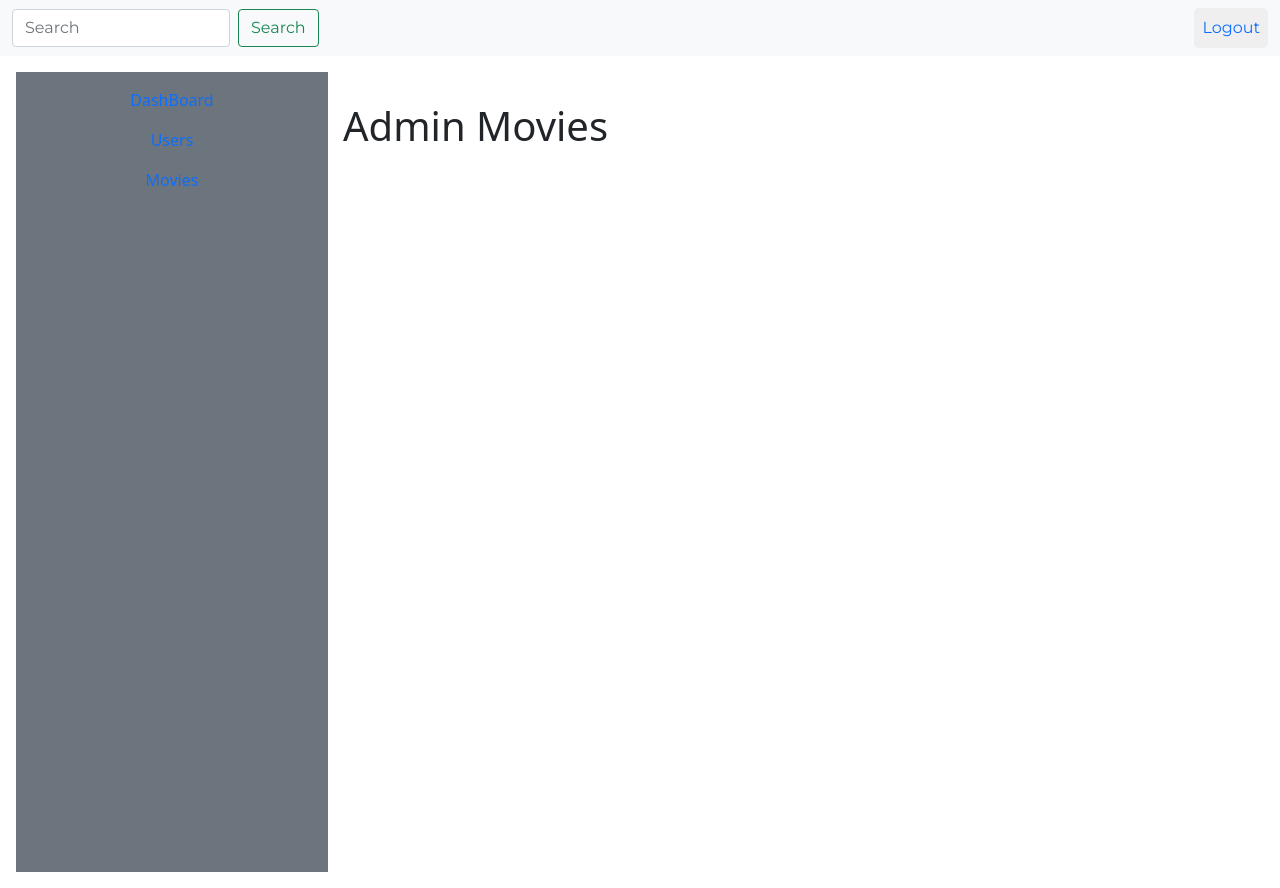
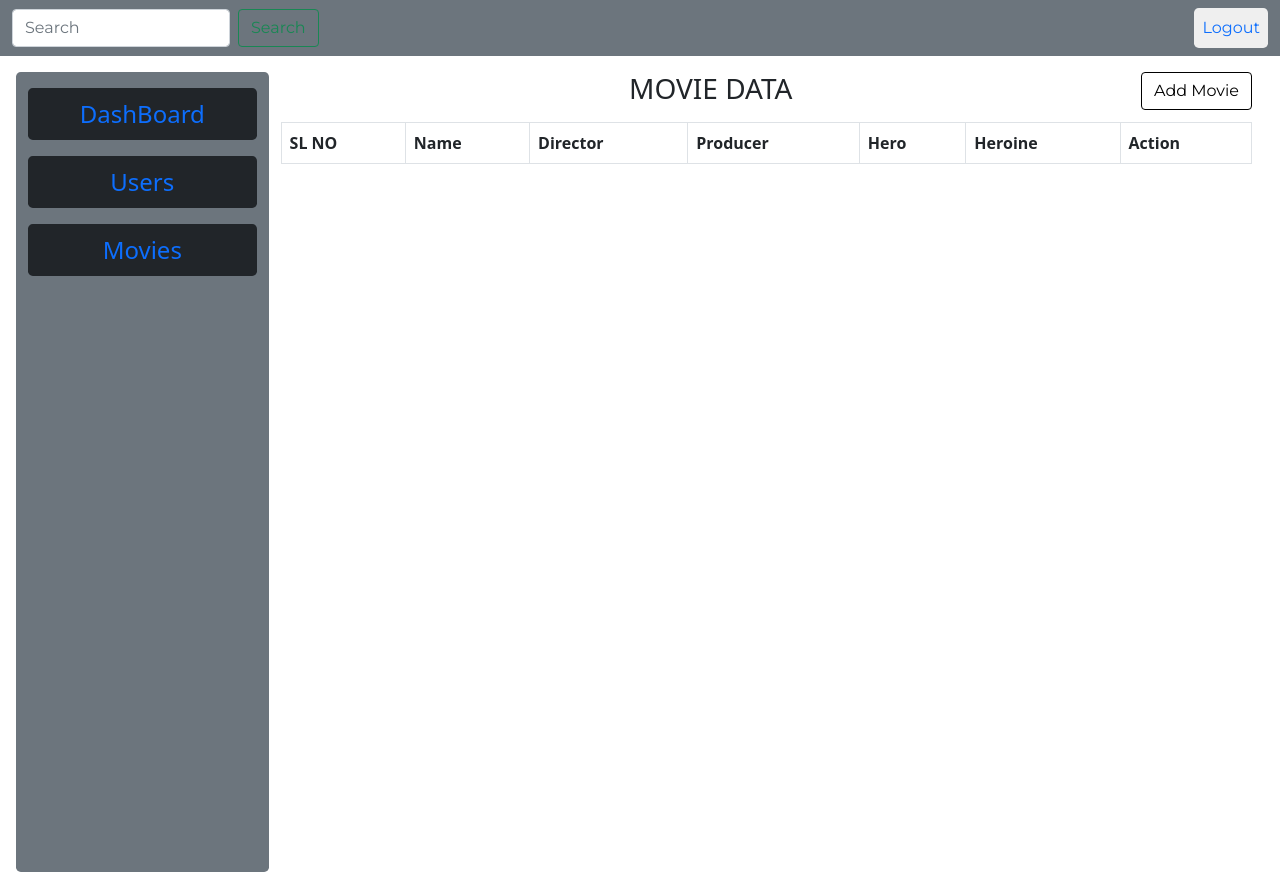
Before and after one commit to bibhu-p/project1, a React (Create React App) app: page /admin/movies in a window 1280 px wide. Built offline with nearby package versions, Linux system fonts and the light colour scheme; sample sign-in values are in the browser's storage.

Commit message:
Added tables

```diff
--- a/src/Components/NavBar.js
+++ b/src/Components/NavBar.js
@@ -12,7 +12,7 @@ function NavBar() {
         localStorage.clear();
     }
     return (
-        <nav class="navbar navbar-expand-lg navbar-light bg-light">
+        <nav class="navbar navbar-expand-lg navbar-light bg-secondary">
             <div class="container-fluid d-flex justify-content-between">
                 <form class="d-flex">
                     <input class="form-control me-2" type="search" placeholder="Search" aria-label="Search" />
--- a/src/Components/SideBar.js
+++ b/src/Components/SideBar.js
@@ -4,15 +4,15 @@ const SideBar=() =>{
 
   return (
 
-        <div class=" d-flex flex-column w-25  bg-secondary  align-items-center min-vh-100">
-            <div className='mt-3'>
-            <Link to="/admin/dashboard" className=" text-decoration-none">DashBoard</Link>
+        <div class=" container d-flex flex-column w-25  bg-secondary  align-items-center min-vh-100 rounded-3 ">
+            <div className='mt-3  p-2 w-100 bg-dark d-flex justify-content-center rounded-3'>
+            <Link to="/admin/dashboard" className="text-decoration-none fs-4">DashBoard</Link>
             </div>
-            <div className='mt-3'>
-            <Link to="/admin/users" className=" text-decoration-none" >Users</Link>
+            <div className='mt-3  p-2 w-100 bg-dark d-flex justify-content-center rounded-3'>
+            <Link to="/admin/users" className=" text-center text-decoration-none fs-4" >Users</Link>
             </div>
-            <div className='mt-3'>
-            <Link to="/admin/movies" className=" text-decoration-none" >Movies</Link>
+            <div className='mt-3  p-2 w-100 bg-dark d-flex justify-content-center rounded-3'>
+            <Link to="/admin/movies" className=" text-decoration-none fs-4" >Movies</Link>
             </div>
         </div>
 
--- a/src/pages/AdminDashBoard.js
+++ b/src/pages/AdminDashBoard.js
@@ -3,10 +3,12 @@ const AdminDashBoard = () => {
     // console.log(data);
     return (
         <>
-        <div className="card d-flex justify-content-center align-items-center ms-3 h-50" >
-            <div className="card-body  justify-content-center align-items-center ms-3 h-50">
-                <h5 className="card-title">Name : {data.name}</h5>
-                <h6 className="card-text">E-mail : {data.email}</h6>
+        <div className="container d-flex justify-content-evenly align-items-center">
+            <div className="card d-flex justify-content-center align-items-center ms-3 " >
+                <div className="card-body  justify-content-center align-items-center ms-3 h-50">
+                    <h5 className="card-title">Name : {data.name}</h5>
+                    <h6 className="card-text">E-mail : {data.email}</h6>
+                </div>
             </div>
         </div>
         </>
--- a/src/pages/AdminMovies.js
+++ b/src/pages/AdminMovies.js
@@ -1,6 +1,39 @@
+import {Table , Button} from 'react-bootstrap';
+
 const AdminMovies =()=>{
+    const createModal = ()=>{
+
+    }
     return(
-        <h1>Admin Movies</h1>
+        <div className="container">
+            <Button className='float-end' style={{"backgroundColor":'transparent',"color":"black","border":"1px solid black"}} onClick={createModal}>Add Movie</Button>
+            <h3 className='text-center mb-3'>MOVIE DATA</h3>
+            <Table bordered >
+                <thead>
+                <tr>
+                    <th>SL NO</th>
+                    <th>Name</th>
+                    <th>Director</th>
+                    <th>Producer</th>
+                    <th>Hero</th>
+                    <th>Heroine</th>
+                    <th>Action</th>
+                </tr>
+                </thead>
+                {/* <tbody>
+                {myState.map((data, i) =>
+                    <tr key={i}>
+                    <td>{i + 1}</td>
+                    <td>{data.name}</td>
+                    <td>{data.email}</td>
+                    <td>{data.phone}</td>
+                    <td>{data.age}</td>
+                    <td><Button style={{"backgroundColor":"#b8ccf3", "border":"none"}} onClick={()=>viewData(i)} ><BiEditAlt color='black' /></Button><Button style={{"backgroundColor":"#b8ccf3", "border":"none", "marginLeft":"10px"}}  onClick={()=>onDelete(i)}><RiDeleteBinLine color='black' /></Button></td>
+                    </tr>
+                )}
+                </tbody> */}
+            </Table>
+        </div>
     )
 }
 export default AdminMovies;
--- a/src/pages/AllUsers.js
+++ b/src/pages/AllUsers.js
@@ -1,10 +1,11 @@
 import axios from 'axios';
+import {Table , Button} from 'react-bootstrap';
 
 const AllUsers =()=>{
     const data = localStorage.getItem('authToken');
     console.log(typeof(data));
 
-    axios.get(`http://localhost:5000/api/user/find`)
+    axios.get('http://localhost:5000/api/user/find',{ headers: { 'auth-token': data } })
     .then(function (response) {
     //   setSpinner(false)
     //   clear()
@@ -19,9 +20,42 @@ const AllUsers =()=>{
     //   clear()
       return console.log(error);
     })
+
+    const createModal = ()=>{
+
+    }
     return(
         <>
-        <h1>Users Data</h1>
+        <div className='container'>
+          <Button className='float-end' style={{"backgroundColor":'#7ea2e9',"color":"black","border":"none"}} onClick={createModal}>Add User</Button>
+          <h3 className='text-center mb-3'>USERS DATA</h3>
+          <Table bordered  >
+            <thead >
+              <tr>
+                <th>SL NO</th>
+                <th>Name</th>
+                <th>E-mail</th>
+                <th>Age</th>
+                <th>Adhaar</th>
+                <th>Phone</th>
+                <th>Address</th>
+                <th>Action</th>
+              </tr>
+            </thead>
+            {/* <tbody>
+              {myState.map((data, i) =>
+                <tr key={i}>
+                  <td>{i + 1}</td>
+                  <td>{data.name}</td>
+                  <td>{data.email}</td>
+                  <td>{data.phone}</td>
+                  <td>{data.age}</td>
+                  <td><Button style={{"backgroundColor":"#b8ccf3", "border":"none"}} onClick={()=>viewData(i)} ><BiEditAlt color='black' /></Button><Button style={{"backgroundColor":"#b8ccf3", "border":"none", "marginLeft":"10px"}}  onClick={()=>onDelete(i)}><RiDeleteBinLine color='black' /></Button></td>
+                </tr>
+              )}
+            </tbody> */}
+          </Table>
+        </div>
         </>
     )
 }
```
